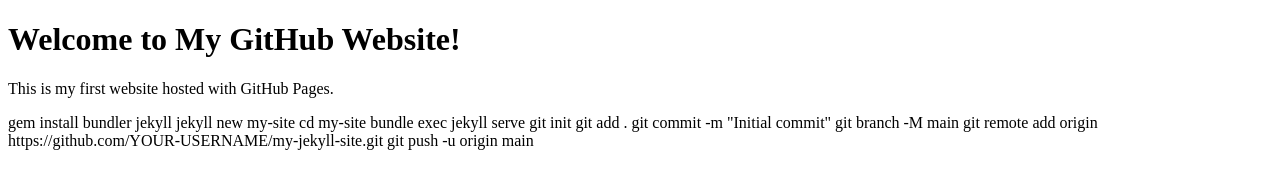
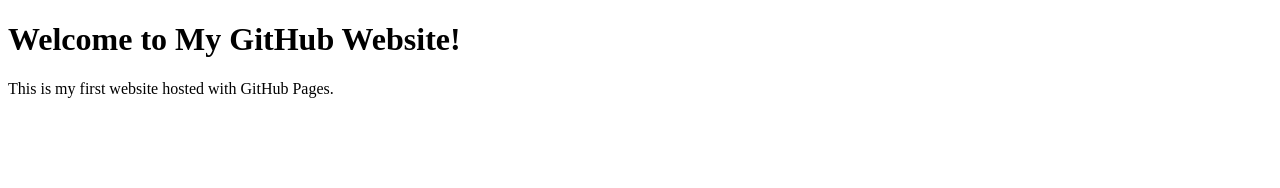
Before and after one commit to TravisScott123456/Website, a plain HTML site: page index.html in a window 1280 px wide. Drawn offline with Linux system fonts and the light colour scheme.

Commit message:
Update index.html

```diff
--- a/index.html
+++ b/index.html
@@ -10,13 +10,3 @@
     <p>This is my first website hosted with GitHub Pages.</p>
 </body>
 </html>
-gem install bundler jekyll
-jekyll new my-site
-cd my-site
-bundle exec jekyll serve
-git init
-git add .
-git commit -m "Initial commit"
-git branch -M main
-git remote add origin https://github.com/YOUR-USERNAME/my-jekyll-site.git
-git push -u origin main
```
